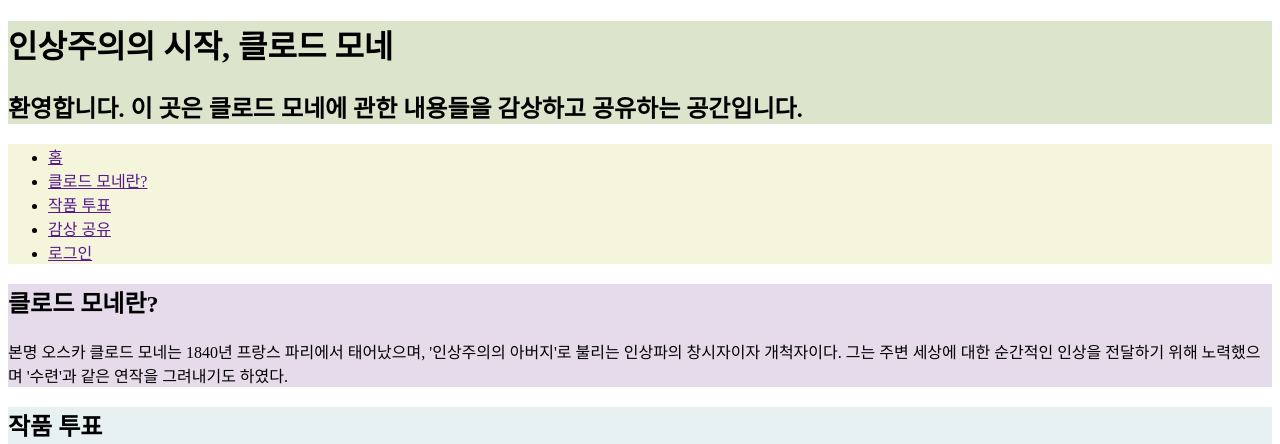
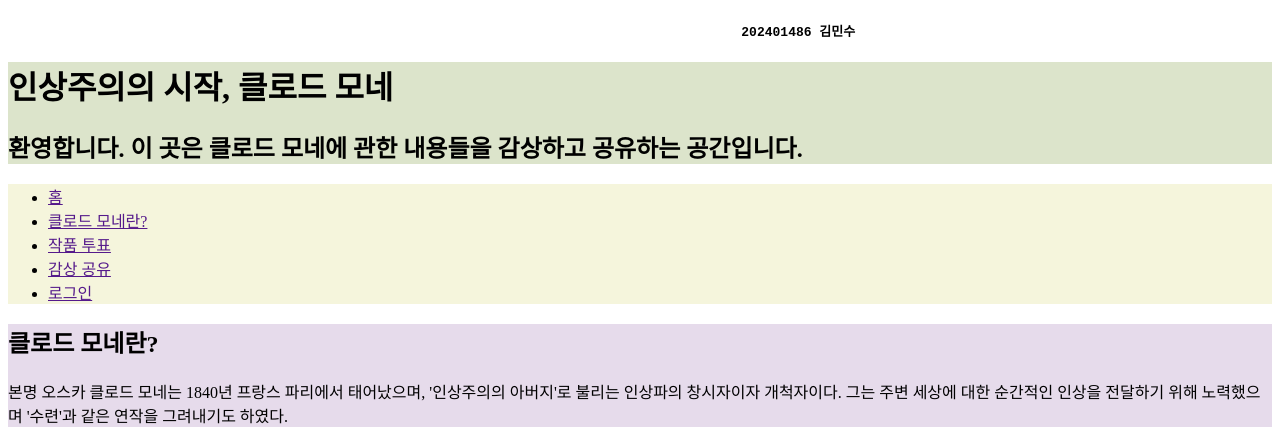
Before and after one commit to kimminsue/kimminsue.github.io, a plain HTML site: page index.html in a window 1280 px wide. Shown: the top 444 px of the page. Drawn offline with Linux system fonts and the light colour scheme.

Commit message:
Update index.html

```diff
--- a/index.html
+++ b/index.html
@@ -15,6 +15,7 @@
     </style>
 </head>
 <body>
+     <h4><pre>                                                                                              202401486 김민수</pre></h4>
     <header>
    <h1>인상주의의 시작, 클로드 모네</h1>
    <h2>환영합니다. 이 곳은 클로드 모네에 관한 내용들을 감상하고 공유하는 공간입니다.</h2>
```
